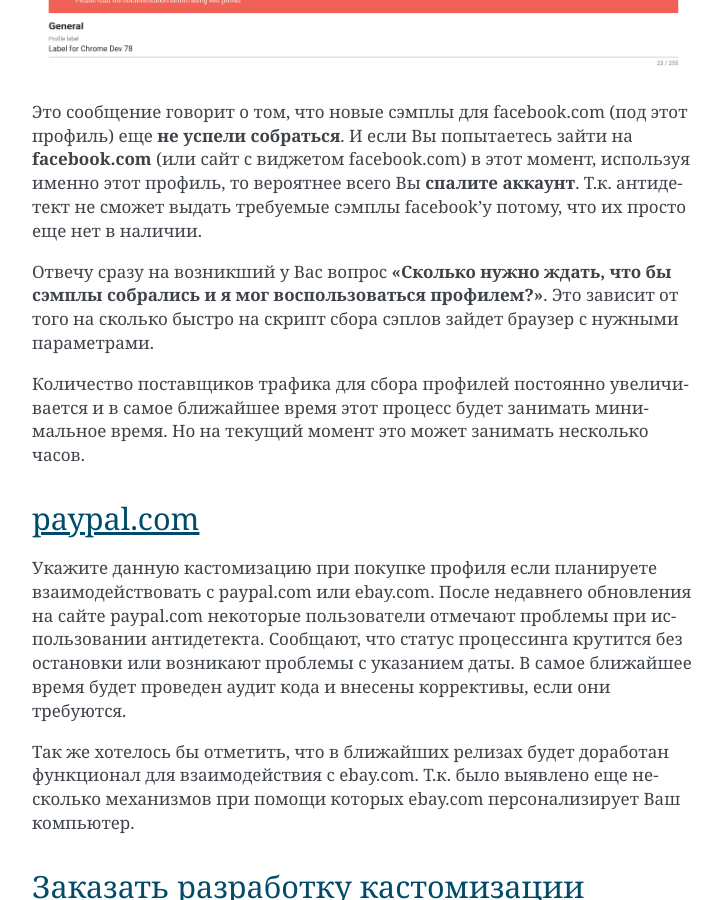
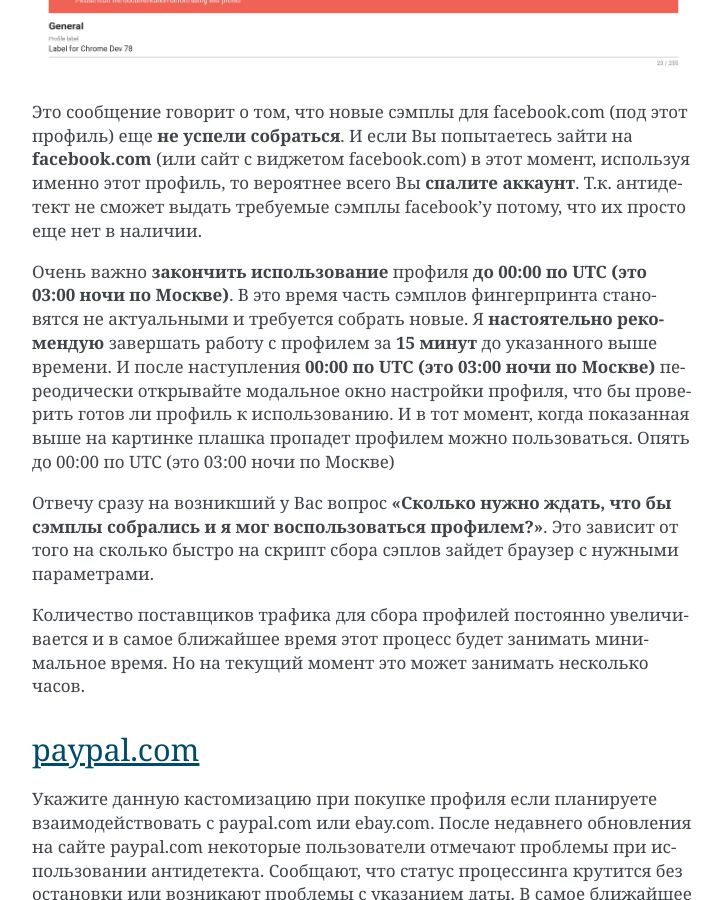
Before and after one commit to gcc-master/chebrowser-doc, a Sphinx documentation site: the page built from source/customizations.rst, in a window 1280 px wide and 900 px high, scrolled down 2609 px. Shown: the whole window, without its empty margins (388-1110 px from the left). Built offline with Sphinx 7.4.7, drawn with Linux system fonts in a browser that asks for light colours.

Commit message:
ver: 0.1.22 - customizations facebook

```diff
--- a/source/customizations.rst
+++ b/source/customizations.rst
@@ -79,6 +79,13 @@
 И если Вы попытаетесь зайти на **facebook.com** (или сайт с виджетом facebook.com) в этот момент, используя именно этот профиль, то вероятнее всего Вы **спалите аккаунт**.
 Т.к. антидетект не сможет выдать требуемые сэмплы facebook'у потому, что их просто еще нет в наличии.
 
+Очень важно **закончить использование** профиля **до 00:00 по UTC (это 03:00 ночи по Москве)**.
+В это время часть сэмплов фингерпринта становятся не актуальными и требуется собрать новые.
+Я **настоятельно рекомендую** завершать работу с профилем за **15 минут** до указанного выше времени.
+И после наступления **00:00 по UTC (это 03:00 ночи по Москве)** переодически открывайте модальное окно настройки профиля, что бы проверить готов ли профиль к использованию.
+И в тот момент, когда показанная выше на картинке плашка пропадет профилем можно пользоваться.
+Опять до 00:00 по UTC (это 03:00 ночи по Москве)
+
 Отвечу сразу на возникший у Вас вопрос **"Сколько нужно ждать, что бы сэмплы собрались и я мог воспользоваться профилем?"**.
 Это зависит от того на сколько быстро на скрипт сбора сэплов зайдет браузер с нужными параметрами.
 
```
